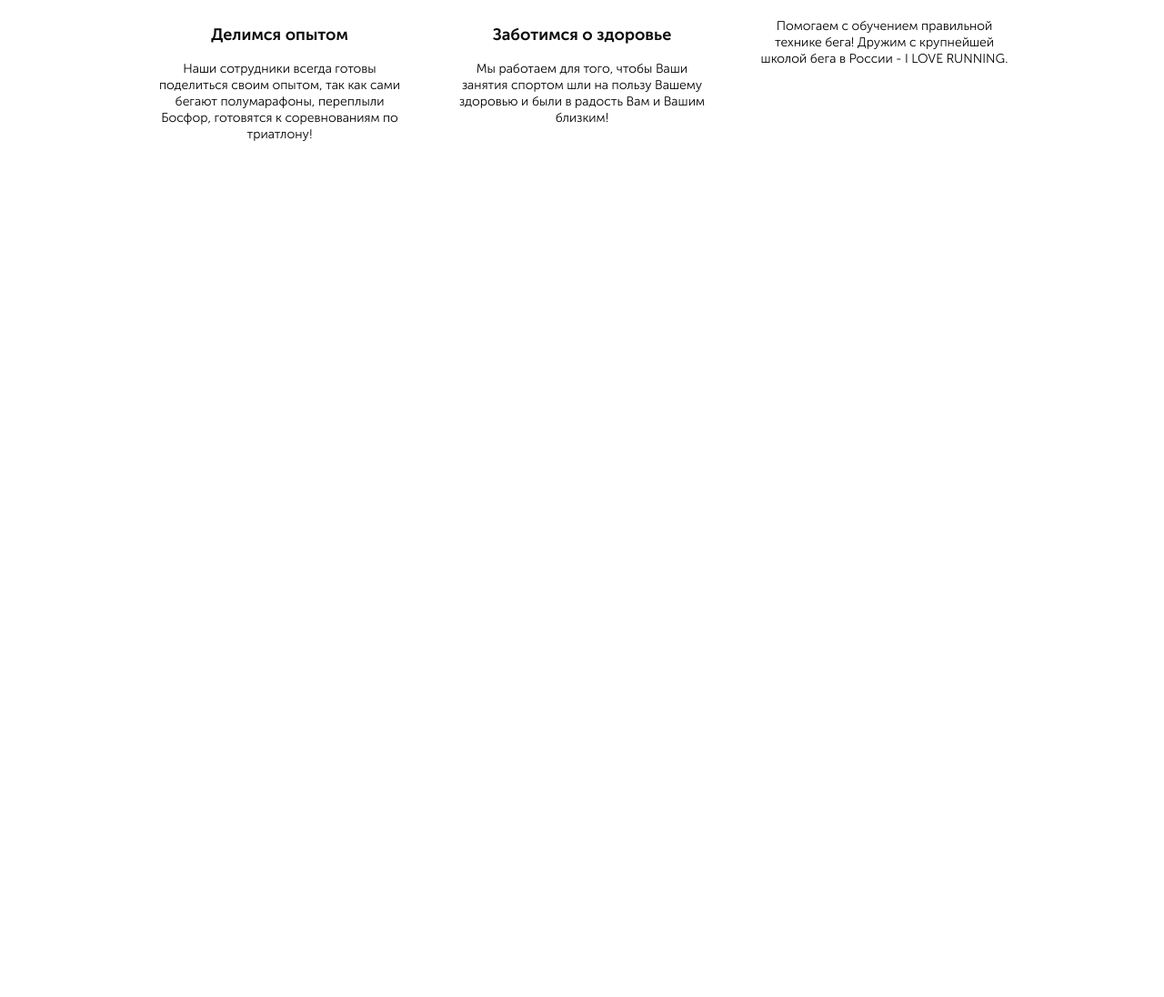
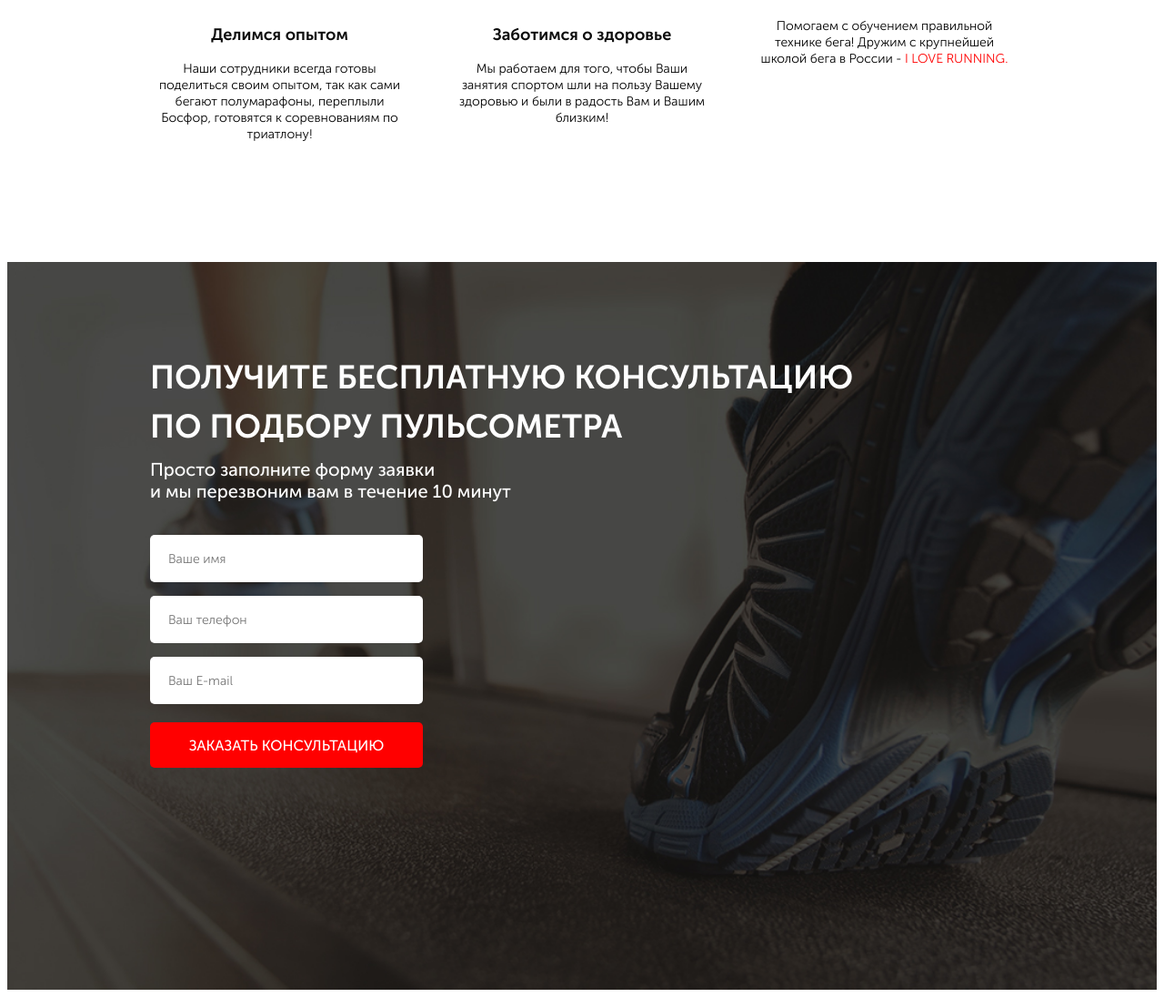
Before and after one commit to igorsulim/runSmart, a website: page src/index.html in a window 1280 px wide. Shown: the part 934-2030 px from the top of the page at 91% size. Before the commit the page ends 1230 px from the top, so only its background shows below. Drawn offline with Linux system fonts and the light colour scheme.

Commit message:
theForthCommit

```diff
--- a/gulpfile.js
+++ b/gulpfile.js
@@ -13,7 +13,8 @@ gulp.task('server', function() { // Здесть "server" просто назв
         }
     });
 
-    gulp.watch("src/*.html").on('change', browserSync.reload); //обновление страницы при изменении .html
+    gulp.watch("src/*.html").on('change', browserSync.reload);
+    gulp.watch("src/css/*.css").on('change', browserSync.reload); //обновление страницы при изменении .html
 });
 
 gulp.task('styles', function() {
--- a/src/index.html
+++ b/src/index.html
@@ -76,5 +76,24 @@
             </div>
         </div>
     </div>
+
+    <section class="consultation">
+        <div class="container">
+            <h2 class="title title_left">
+                Получите бесплатную консультацию <br> по подбору пульсометра
+            </h2>
+            <div class="consultation__descr">
+                Просто заполните форму заявки<br>
+                и мы перезвоним вам в течение 10 минут
+            </div>
+            <form class="feed-form" action="#">
+                <input name="name" required placeholder="Ваше имя" type="text">
+                <input name="phone" required placeholder="Ваш телефон" type="text">
+                <input name="email" required placeholder="Ваш E-mail" type="email">
+
+                <button class="button button_consultation">Заказать консультацию</button>
+            </form>
+        </div>
+    </section>
 </body>
 </html>
--- a/src/sass/base/_media.scss
+++ b/src/sass/base/_media.scss
@@ -4,7 +4,6 @@
     }
 
     .benefits {
-        padding: 73px 20px 0 20px;
 
         &__wrapper {
             flex-direction: column;
@@ -20,6 +19,11 @@
             }
         }
     }
+
+    .consultation {
+        padding: 100px 20px 0 20px;
+    }
+
 }
 
 @media (max-width: 767px) {
--- a/src/sass/blocks/_benefits.scss
+++ b/src/sass/blocks/_benefits.scss
@@ -1,6 +1,6 @@
 .benefits {
     min-height: 470px;
-    padding-top: 73px;
+    padding: 73px 0 0 0;
 
     h2 {
         color: #0D0D0D;
@@ -28,12 +28,13 @@
             display: block;
             margin: 0 auto;
         }
-
+        span {
+            color: red;
+        }
     }
 
     &__subheader {
         margin: 35px 0 20px 0;
-
         color: #0D0D0D;
         font-weight: 700;
         font-size: 18px;
--- a/src/sass/blocks/_button.scss
+++ b/src/sass/blocks/_button.scss
@@ -26,4 +26,13 @@
         text-align: center;
         text-transform: uppercase;
     }
+
+    &_consultation {
+        width: 100%;
+        height: 50px;
+        font-weight: 500;
+        font-size: 16px;
+        text-align: center;
+        text-transform: uppercase;
+    }
 }
--- /dev/null
+++ b/src/sass/blocks/_consult.scss
@@ -0,0 +1,26 @@
+.consultation {
+    min-height: 680px;
+    background: url('../../img/bg2.png') center (center/cover) no-repeat;
+    padding: 100px 0 20px 0;
+
+    &__descr {
+        font-weight: 500;
+        font-size: 20px;
+        color: #FFFFFF;
+        margin-top: 8px;
+    }
+}
+
+.title {
+    font-weight: 700;
+    font-size: 36px;
+    line-height: 54px;
+    text-transform: uppercase;
+    margin: 0;
+    color: #FFFFFF;
+    text-align: center;
+
+    &_left {
+        text-align: left;
+    }
+}
--- /dev/null
+++ b/src/sass/blocks/_forms.scss
@@ -0,0 +1,19 @@
+.feed-form {
+    margin-top: 36px;
+    display: flex;
+    flex-direction: column;
+    width: 300px;
+    input {
+        height: 50px;
+        border: none;
+        border-radius: 5px;
+        background-color: #fff;
+        margin-bottom: 15px;
+        padding-left: 20px;
+        font-size: 14px;
+        font-weight: 300;
+        &:nth-child(3) {
+            margin-bottom: 20px;
+        }
+    }
+}
--- a/src/sass/style.scss
+++ b/src/sass/style.scss
@@ -4,12 +4,14 @@
 
 @import 'base/_variables';
 @import 'blocks/_promo';
-@import 'base/_media';
 @import 'base/_mixins';
 @import 'blocks/header';
 @import 'blocks/_button';
 @import 'blocks/benefits';
 @import 'base/media';
+@import 'blocks/consult';
+@import 'blocks/forms';
+@import 'base/_media';
 
 .container {
     max-width: 950px;
```
Also changed, not shown: src/css/style.min.css, 1 other file.
